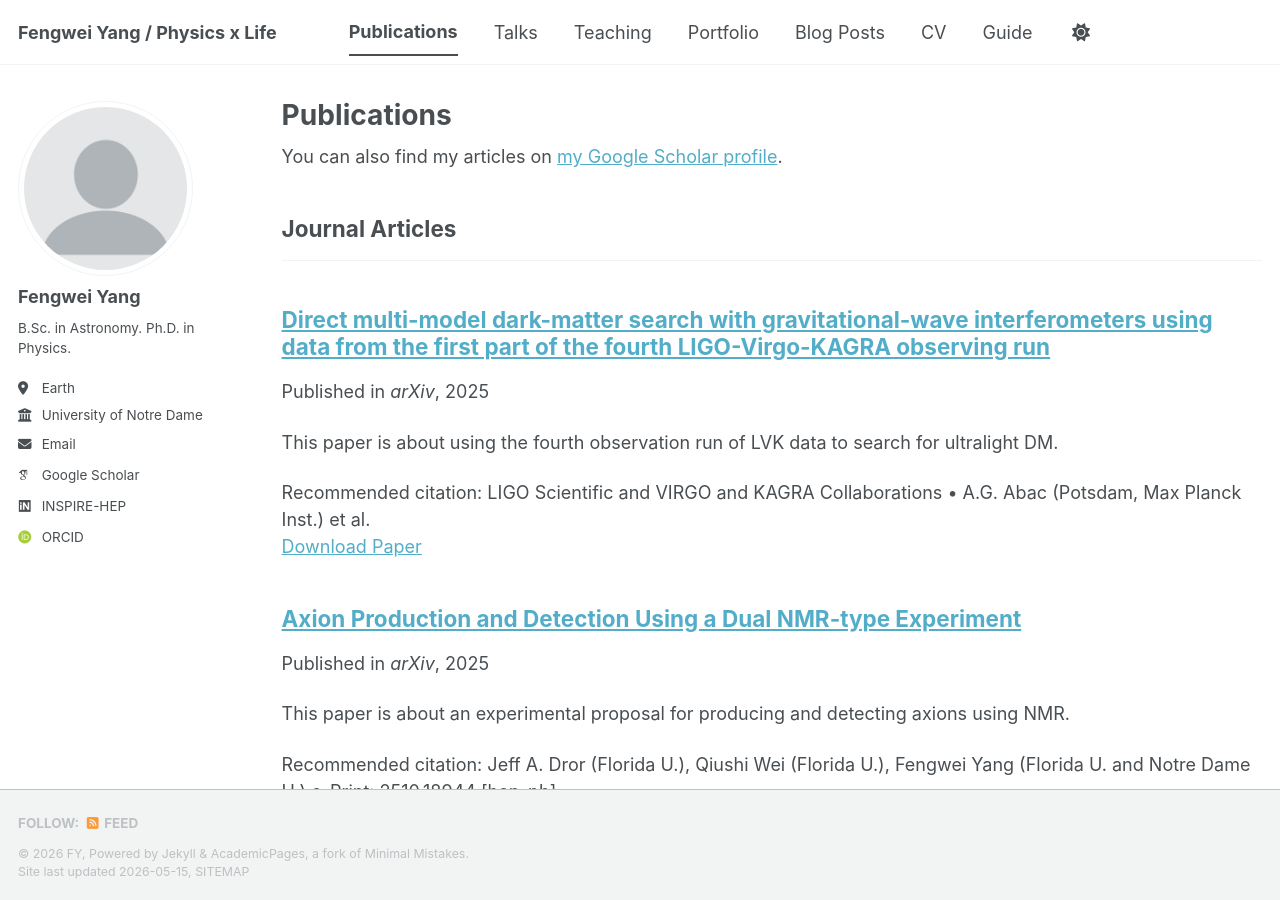
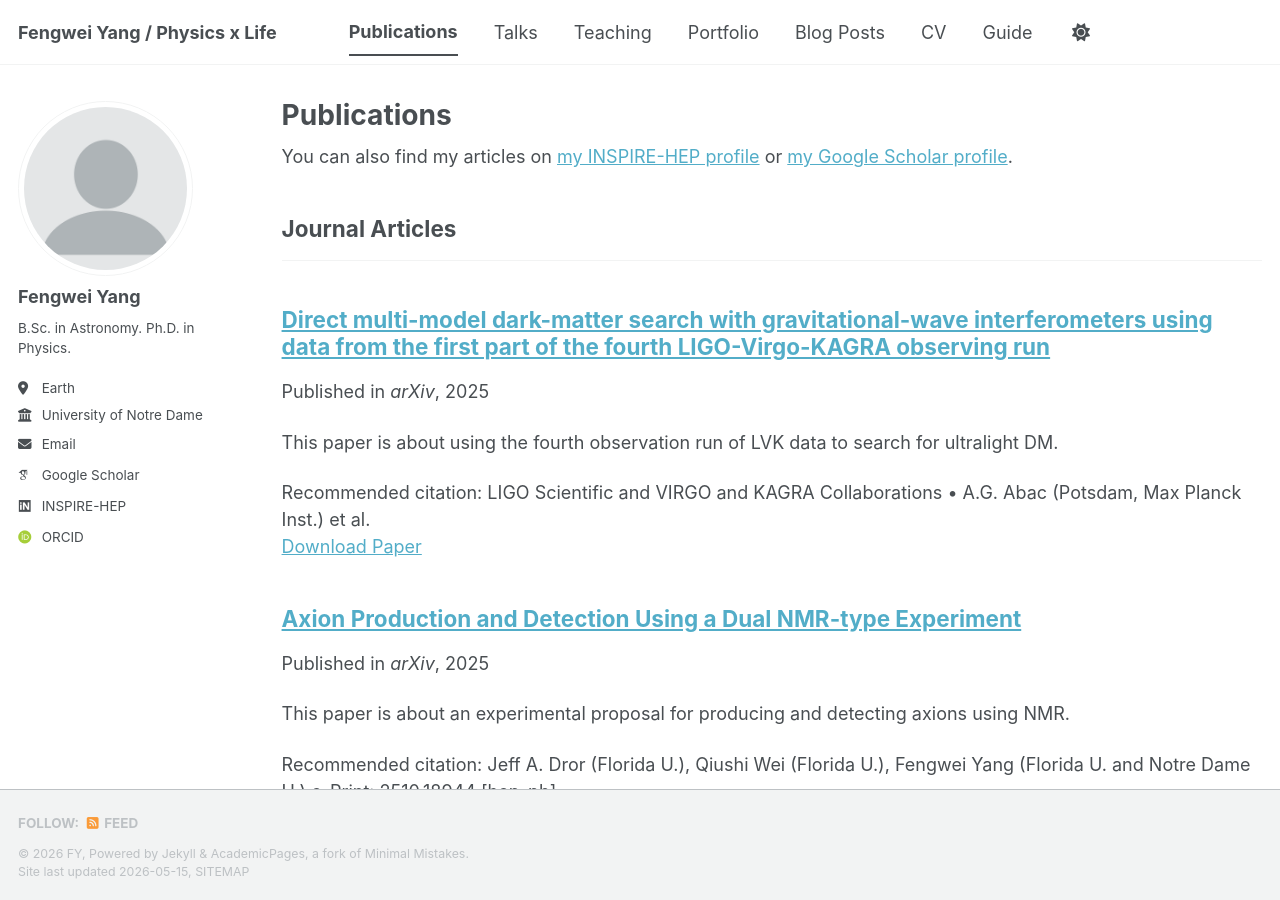
Before and after one commit to F-W-Yang/F-W-Yang.github.io, a Jekyll site: the page built from _pages/publications.html, in a window 1280 px wide and 900 px high. Built offline with Jekyll 4.4.1, drawn with Linux system fonts in a browser that asks for light colours; some web fonts are replaced; a script bundle is joined from its source files by our own code; library files that are not in the unit come from our copies.

Commit message:
Update publication links to include INSPIRE-HEP profile

```diff
--- a/_pages/publications.html
+++ b/_pages/publications.html
@@ -6,7 +6,7 @@ author_profile: true
 ---
 
 {% if site.author.googlescholar %}
-  <div class="wordwrap">You can also find my articles on <a href="{{site.author.googlescholar}}">my Google Scholar profile</a>.</div>
+  <div class="wordwrap">You can also find my articles on <a href="{{site.author.inspire-hep}}">my INSPIRE-HEP profile</a> or <a href="{{site.author.googlescholar}}">my Google Scholar profile</a>.</div>
 {% endif %}
 
 {% include base_path %}
```
